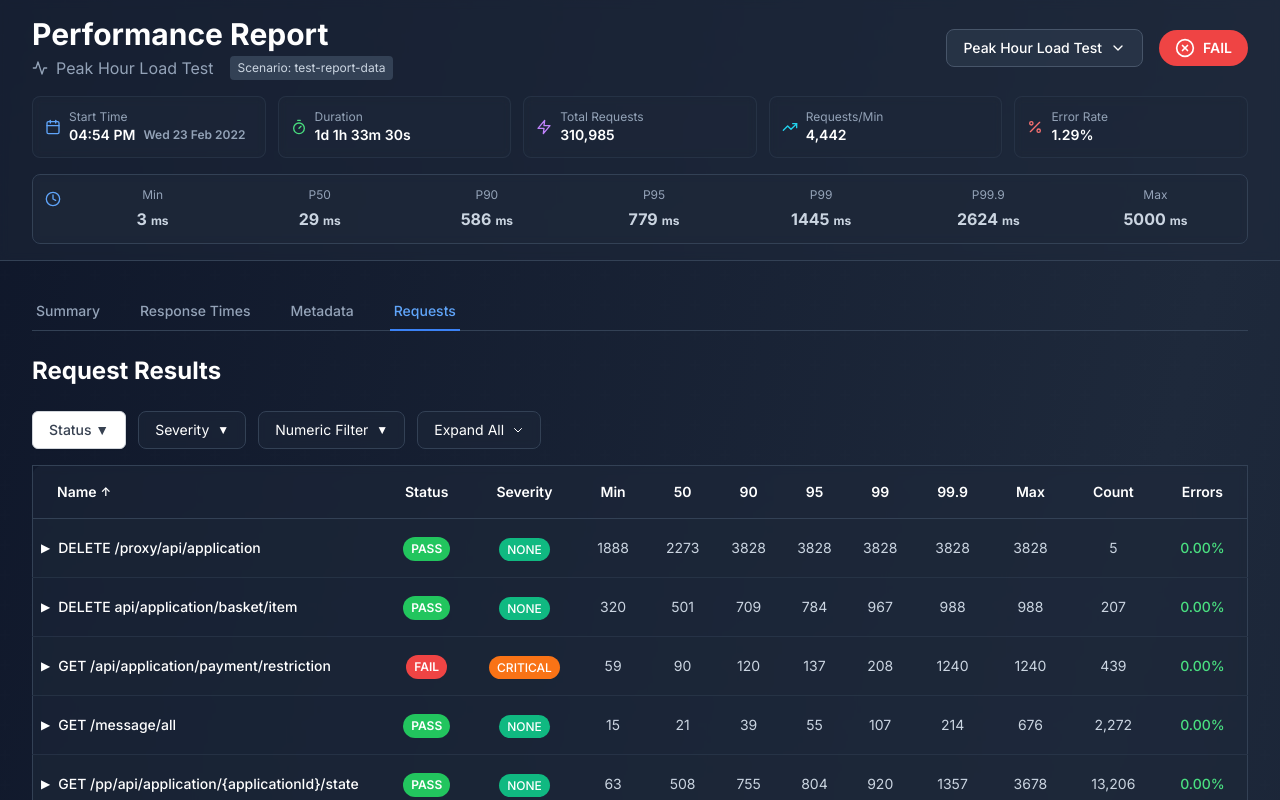
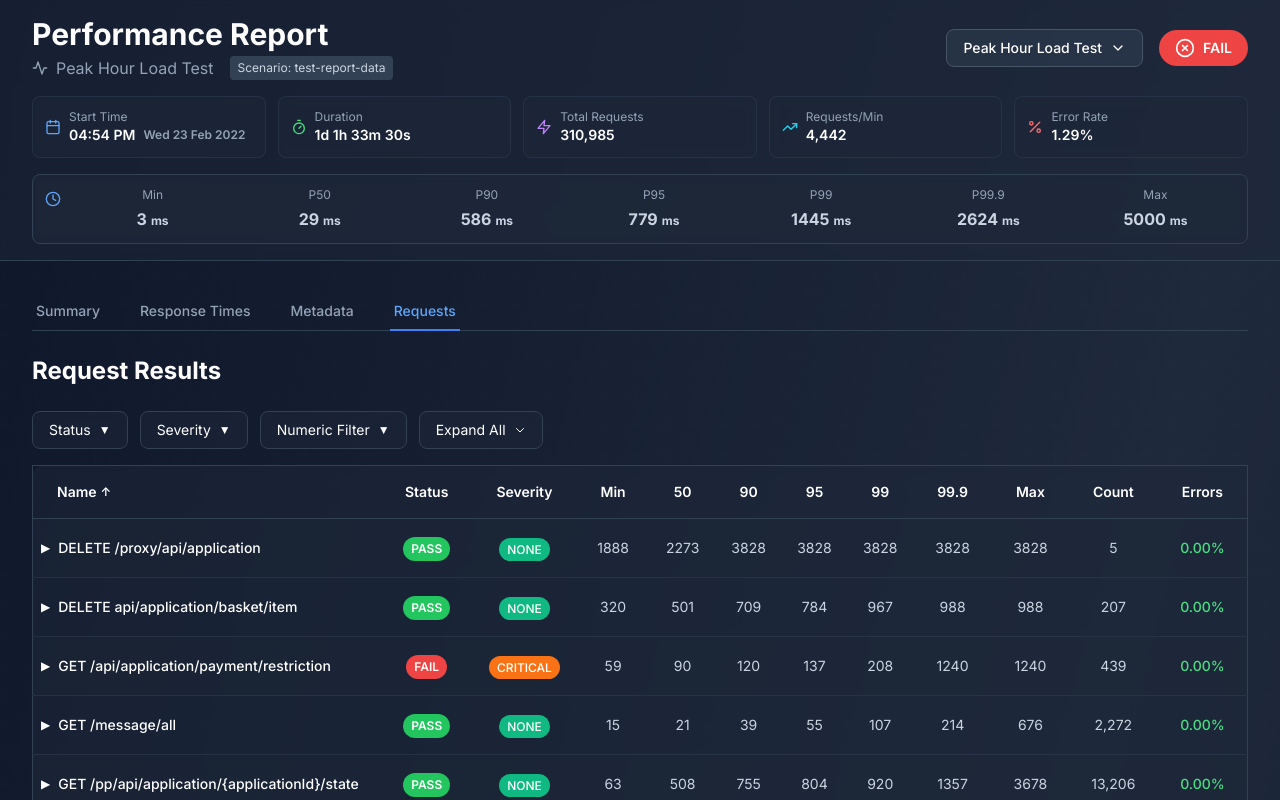
Before and after one commit to rtriunfo/dashboard-kimi-k2, a React (Vite) app: page / in a window 1280 px wide. Both pictures are taken after a click on the button "Requests". Shown: the top 800 px of the page. Built offline with nearby package versions, Linux system fonts and the light colour scheme.

Commit message:
style: update StatusFilterDropdown button with modern dark theme styling and improved layout

```diff
--- a/src/components/StatusFilterDropdown/StatusFilterDropdown.tsx
+++ b/src/components/StatusFilterDropdown/StatusFilterDropdown.tsx
@@ -55,18 +55,21 @@ const StatusFilterDropdown: React.FC<StatusFilterDropdownProps> = ({
       <div>
         <button
           type="button"
-          className={`inline-flex justify-center w-full rounded-md border border-gray-300 shadow-sm px-4 py-2 bg-white text-sm font-medium text-gray-700 hover:bg-gray-50 focus:outline-none focus:ring-2 focus:ring-offset-2 focus:ring-indigo-500 ${hasActiveFilters ? 'ring-2 ring-indigo-500' : ''}`}
+          className="flex items-center gap-2 px-4 py-2 bg-slate-800/50 backdrop-blur-sm rounded-lg border border-slate-700 text-sm text-white hover:bg-slate-700/50 transition-colors"
           id="status-menu"
           aria-expanded="true"
           aria-haspopup="true"
           onClick={toggleDropdown}
         >
-          Status ▼
+          <span>Status</span>
           {hasActiveFilters && (
-            <span className="ml-2 inline-flex items-center justify-center h-4 w-4 rounded-full bg-indigo-500 text-white text-xs">
+            <span className="bg-blue-500 text-white text-xs px-2 py-0.5 rounded-full">
               {selectedStatuses.size}
             </span>
           )}
+          <span className="text-xs">
+            {isOpen ? '▲' : '▼'}
+          </span>
         </button>
       </div>
 
```
